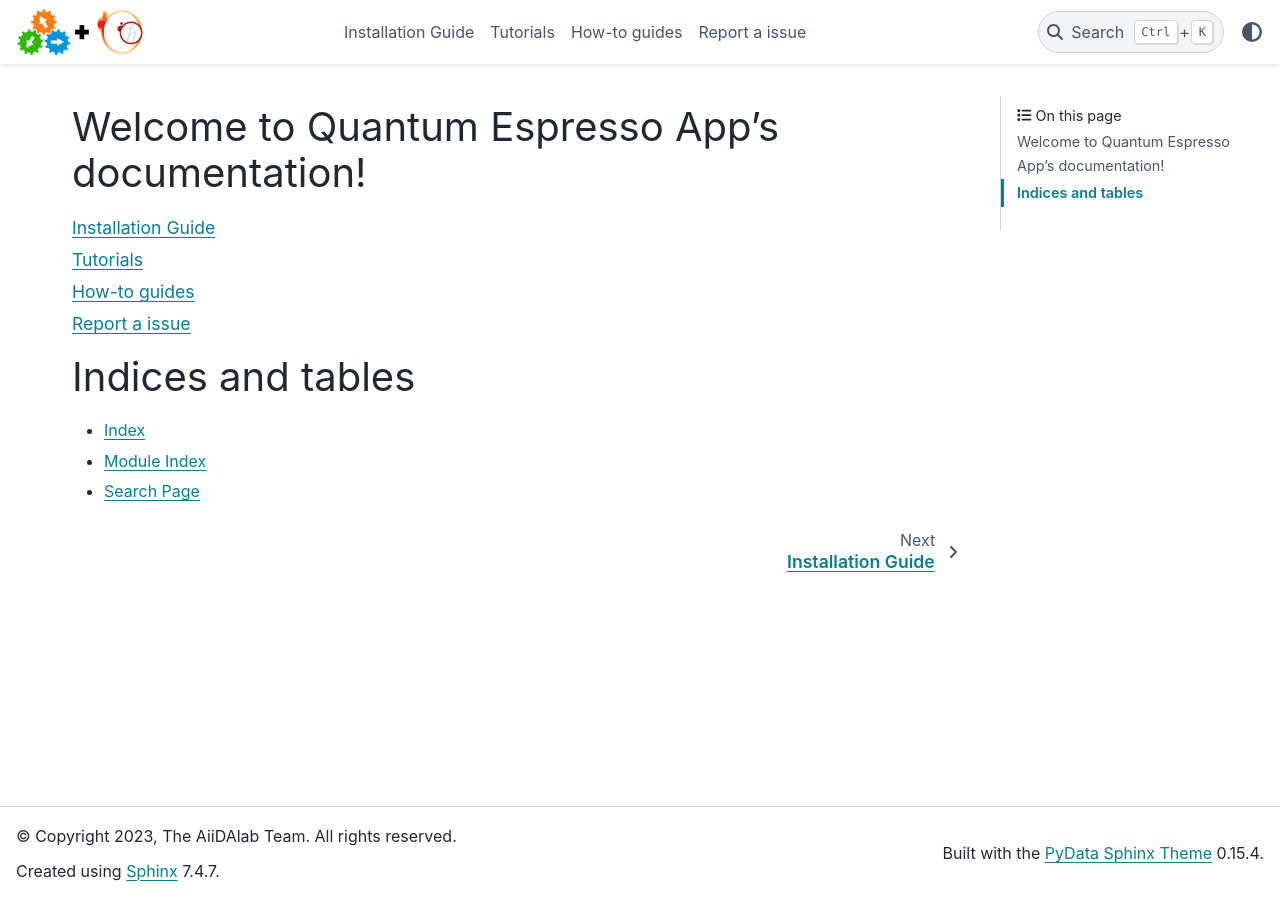
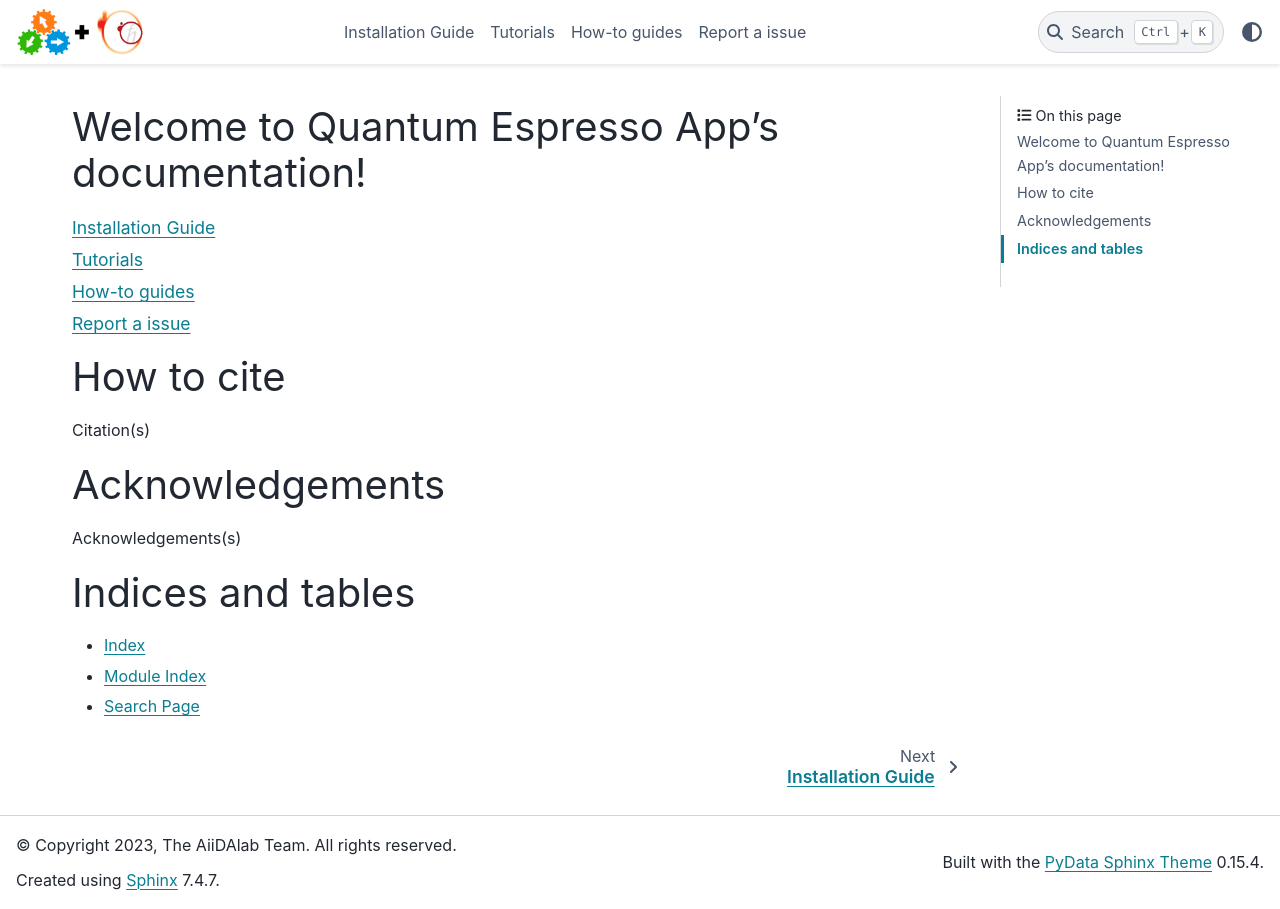
Before and after one commit to aiidalab/aiidalab-qe, a Sphinx documentation site: the page built from docs/source/index.rst, in a window 1280 px wide. Built offline with Sphinx 7.4.7 and the PyData theme 0.15.4, drawn with Linux system fonts in a browser that asks for light colours.

Commit message:
Add placeholders for necessary sections

```diff
--- a/docs/source/index.rst
+++ b/docs/source/index.rst
@@ -15,6 +15,18 @@
    report_issue
 
 
+How to cite
+===========
+
+Citation(s)
+
+
+Acknowledgements
+================
+
+Acknowledgements(s)
+
+
 Indices and tables
 ==================
 
```
